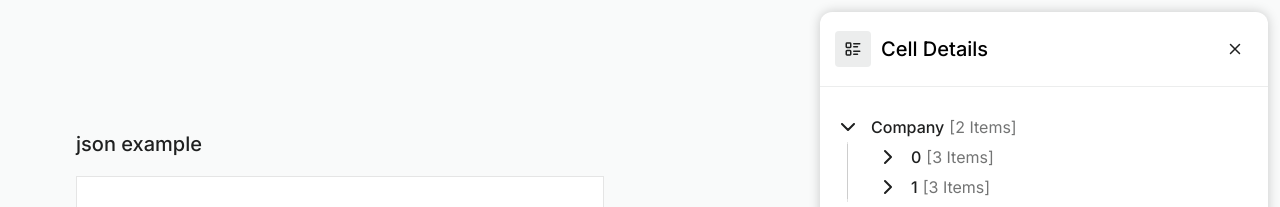
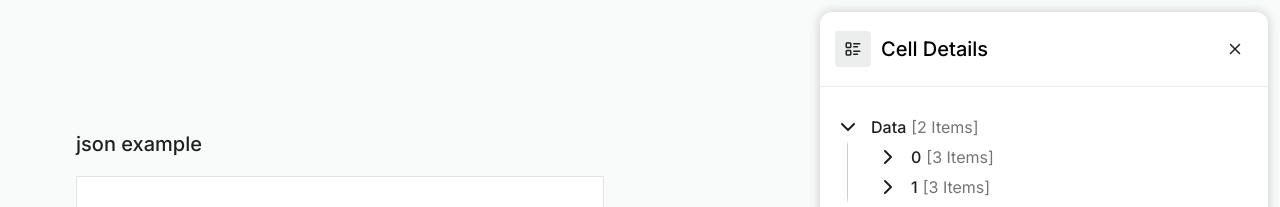
Before and after one commit to nmxmxh/anon-challenge, a Next.js app: page / in a window 1280 px wide. Shown: the top 207 px of the page. Built offline with nearby package versions, Linux system fonts and the light colour scheme.

Commit message:
clean up

```diff
--- a/src/app/page.tsx
+++ b/src/app/page.tsx
@@ -115,7 +115,7 @@ export default function Home() {
           <Title
             expanded={expanded["root"] === "shown"}
             value={data.jsonOrArray}
-            text="Company"
+            text="Data"
             handleClick={() => toggleExpand("root")}
           />
           <AnimatePresence key="root">
```
Also changed, not shown: public/fonts/GeistMonoVF.woff (deleted), public/fonts/GeistVF.woff (deleted).
